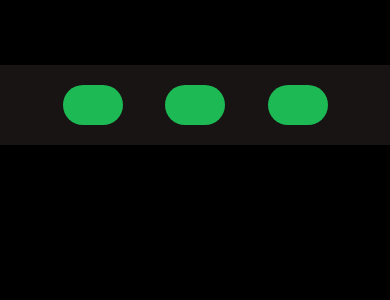
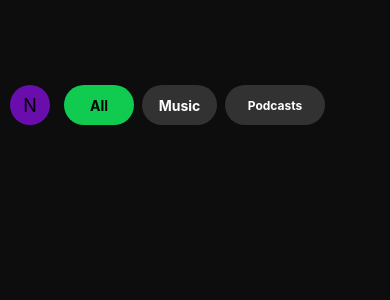
Before and after one commit to ognoah17/MobileDevelopment-GroupAssignment1, a React Native app in the folder SpotifyClone/: screen / in a window 390 px wide. Shown: the top 300 px of the page. Built offline with nearby package versions, Linux system fonts and the light colour scheme.

Commit message:
Header Bar + Colour Match
Header bar with user icon "N" and sorting tabs "All" "Music" "Podcasts", colours are as close a match as its going to get.

```diff
--- a/SpotifyClone/App.tsx
+++ b/SpotifyClone/App.tsx
@@ -6,6 +6,8 @@ export default function App() {
   return (
     <View style={styles.container}>
       <HeaderBar />
+      <View style={styles.iconContainer}>
+      </View>
     </View>
   );
 }
@@ -13,6 +15,10 @@ export default function App() {
 const styles = StyleSheet.create({
   container: {
     flex: 1,
-    backgroundColor: '#000', // Black background for the app
+    backgroundColor: '#0d0d0d', // Black background for the app
+  },
+  iconContainer: {
+    marginTop: 20, // Add spacing below the HeaderBar
+    alignItems: 'center', // Center the UserIcon horizontally
   },
 });
--- a/SpotifyClone/components/HeaderBar.tsx
+++ b/SpotifyClone/components/HeaderBar.tsx
@@ -1,32 +1,94 @@
-import React from 'react';
-import { StyleSheet, View } from 'react-native';
+import React from "react";
+import { StyleSheet, View, Text } from "react-native";
 
 const HeaderBar = () => {
   return (
     <View style={styles.container}>
-      <View style={styles.oval} />
-      <View style={styles.oval} />
-      <View style={styles.oval} />
+      {/* User Icon */}
+      <View style={styles.userIcon}>
+        <Text style={styles.userIconText}>N</Text>
+      </View>
+
+      {/* Buttons */}
+      <View style={[styles.oval, styles.allButton, styles.buttonSpacing]}>
+        <Text style={styles.allButtonText}>All</Text>
+      </View>
+      <View style={[styles.musicButton, styles.buttonSpacing]}>
+        <Text style={styles.otherButtonText}>Music</Text>
+      </View>
+      <View style={[styles.podcastButton, styles.buttonSpacing]}>
+        <Text style={styles.podcastText}>Podcasts</Text>
+      </View>
     </View>
   );
 };
 
-export default HeaderBar; // Correct export name
+export default HeaderBar;
 
 const styles = StyleSheet.create({
   container: {
-    flexDirection: 'row', // Arrange ovals horizontally
-    justifyContent: 'space-evenly', // Space them evenly
-    alignItems: 'center', // Center vertically
-    backgroundColor: '#191414', // Background color (Spotify black)
+    flexDirection: "row", // Arrange items horizontally
+    alignItems: "center", // Center items vertically
     height: 80, // Height of the header
-    paddingHorizontal: 20, // Padding on the sides
-    marginTop: 65, // Push down from the top
+    paddingHorizontal: 10, // Padding on the sides
+    marginTop: 65, // Push header down from the top
   },
   oval: {
-    width: 60, // Increase width for long ovals
-    height: 40, // Smaller height for sideways appearance
-    backgroundColor: '#1DB954', // Spotify green
-    borderRadius: 50, // Makes the shape an oval
+    width: 70, // Default width
+    height: 40, // Oval height
+    borderRadius: 50, // Ensures the oval shape
+    justifyContent: "center", // Center text inside
+    alignItems: "center", // Center text inside
+  },
+  allButton: {
+    backgroundColor: "#10cb50", // Spotify green for "All"
+  },
+  allButtonText: {
+    color: "#000000", // Black text for "All"
+    fontSize: 14, // Font size
+    fontWeight: "bold", // Bold font
+  },
+  musicButton: {
+    width: 75, // Slightly longer than the default button
+    height: 40, // Maintain height consistent with other buttons
+    borderRadius: 50, // Ensures oval shape
+    backgroundColor: "#323233", // Dark gray
+    justifyContent: "center", // Center text inside
+    alignItems: "center", // Center text inside
+  },
+  otherButtonText: {
+    color: "#FFFFFF", // White text for "Music"
+    fontSize: 14, // Font size
+    fontWeight: "bold", // Bold font
+  },
+  podcastButton: {
+    width: 100, // Width for podcast button
+    height: 40, // Height for podcast button
+    borderRadius: 50, // Ensures circular/oval shape
+    backgroundColor: "#323233", // Dark gray
+    justifyContent: "center", // Center text inside
+    alignItems: "center", // Center text inside
+  },
+  podcastText: {
+    color: "#FFFFFF", // White text for "Podcasts"
+    fontSize: 12, // Explicitly set font size for "Podcasts"
+    fontWeight: "bold", // Bold font
+  },
+  userIcon: {
+    width: 40, // Circle diameter
+    height: 40, // Circle diameter
+    backgroundColor: "#6A0DAD", // Purple background
+    borderRadius: 30, // Makes the shape a circle
+    justifyContent: "center", // Center text inside
+    alignItems: "center", // Center text inside
+    marginRight: 10, // Space between user icon and first button
+  },
+  userIconText: {
+    color: "#000000", // Black text
+    fontSize: 18, // Font size for the letter
+    fontWeight: "regular", // Regular font
+  },
+  buttonSpacing: {
+    marginHorizontal: 4, // Consistent spacing between buttons
   },
 });
```
